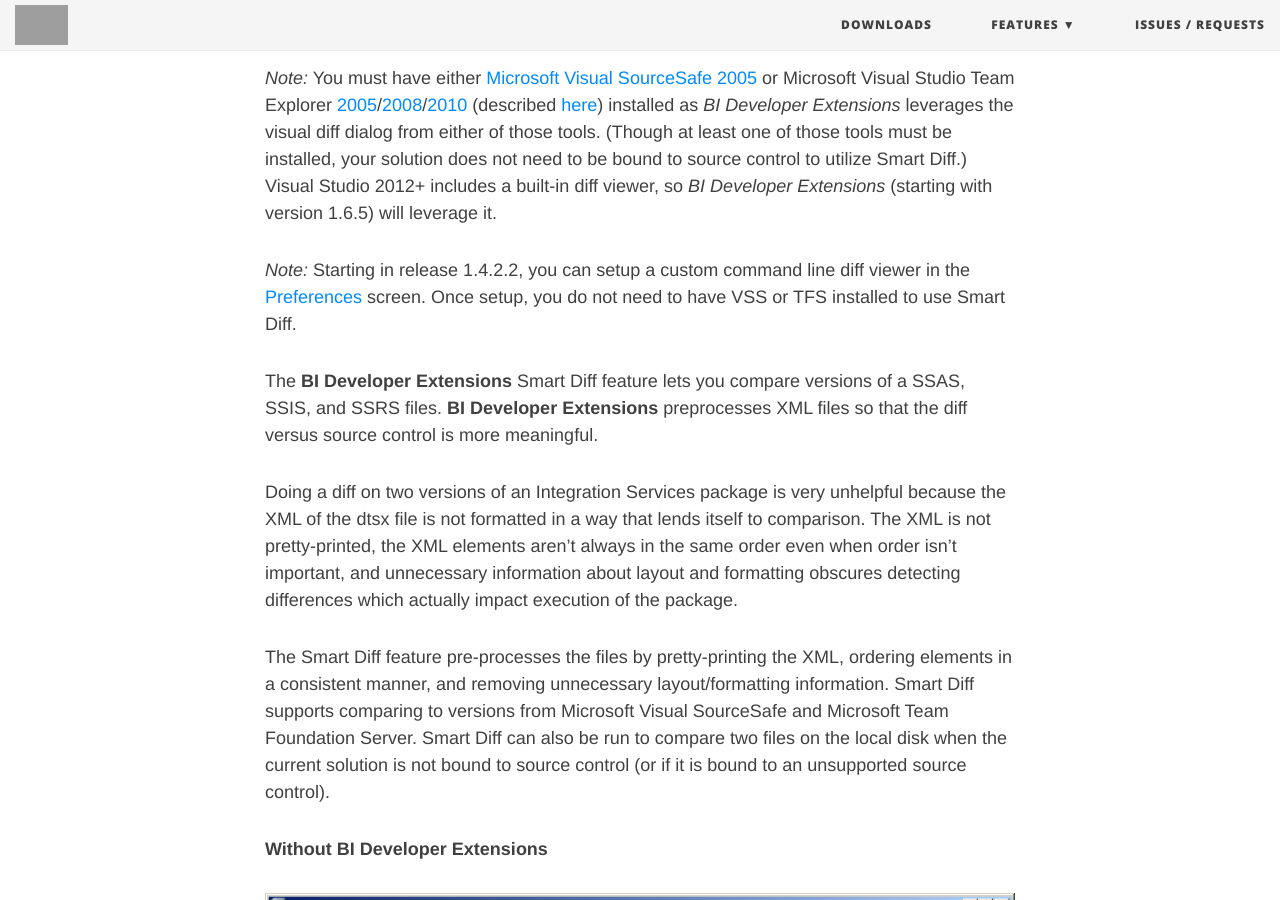
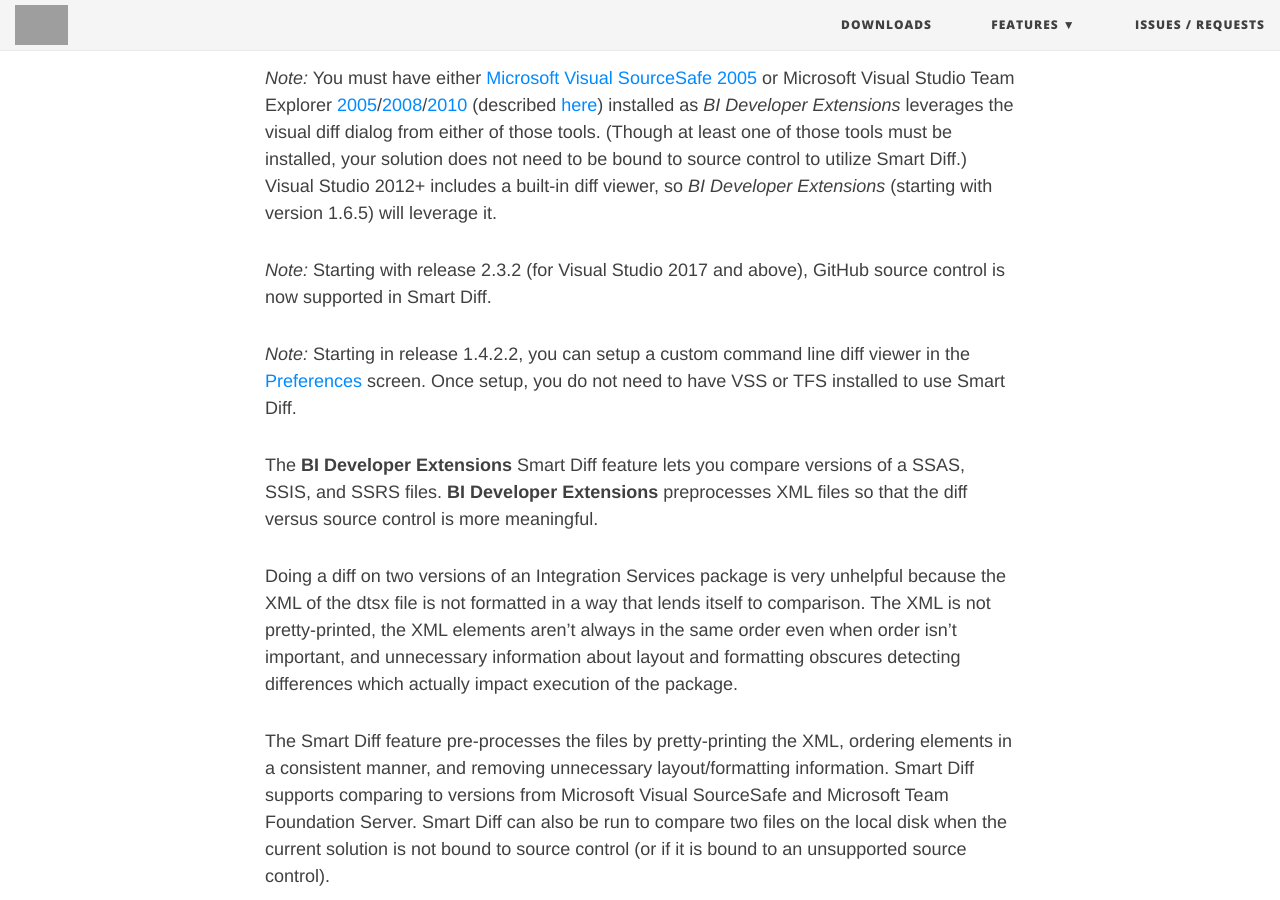
Before and after one commit to BIDeveloperExtensions/bideveloperextensions.github.io, a Jekyll site: the page built from _features/SmartDiff.md, in a window 1280 px wide and 900 px high, scrolled down 316 px. Built offline with Jekyll 4.4.1, drawn with Linux system fonts in a browser that asks for light colours; nearby versions of some CDN libraries; grey boxes are pictures that could not be loaded.

Commit message:
mentioning Smart Diff support for GitHub

```diff
--- a/_features/SmartDiff.md
+++ b/_features/SmartDiff.md
@@ -9,6 +9,8 @@
 compatibilitylevel: 1103
 ---
 _Note:_ You must have either [Microsoft Visual SourceSafe 2005](http://msdn2.microsoft.com/en-us/vstudio/aa718670.aspx) or Microsoft Visual Studio Team Explorer [2005](http://www.microsoft.com/en-us/download/details.aspx?id=7203)/[2008](http://www.microsoft.com/en-us/download/details.aspx?id=16338)/[2010](https://blogs.msdn.microsoft.com/jasonba/2010/02/11/team-explorer-is-included-in-visual-studio-2010/) (described [here](http://www.codeplex.com/CodePlex/Wiki/View.aspx?title=Obtaining%20the%20Team%20Explorer%20Client)) installed as *{{site.title}}* leverages the visual diff dialog from either of those tools. (Though at least one of those tools must be installed, your solution does not need to be bound to source control to utilize Smart Diff.) Visual Studio 2012+ includes a built-in diff viewer, so *{{site.title}}* (starting with version 1.6.5) will leverage it.
+
+_Note:_ Starting with release 2.3.2 (for Visual Studio 2017 and above), GitHub source control is now supported in Smart Diff.
 
 _Note:_  Starting in release 1.4.2.2, you can setup a custom command line diff viewer in the [Preferences](../Preferences) screen. Once setup, you do not need to have VSS or TFS installed to use Smart Diff.
 
```
